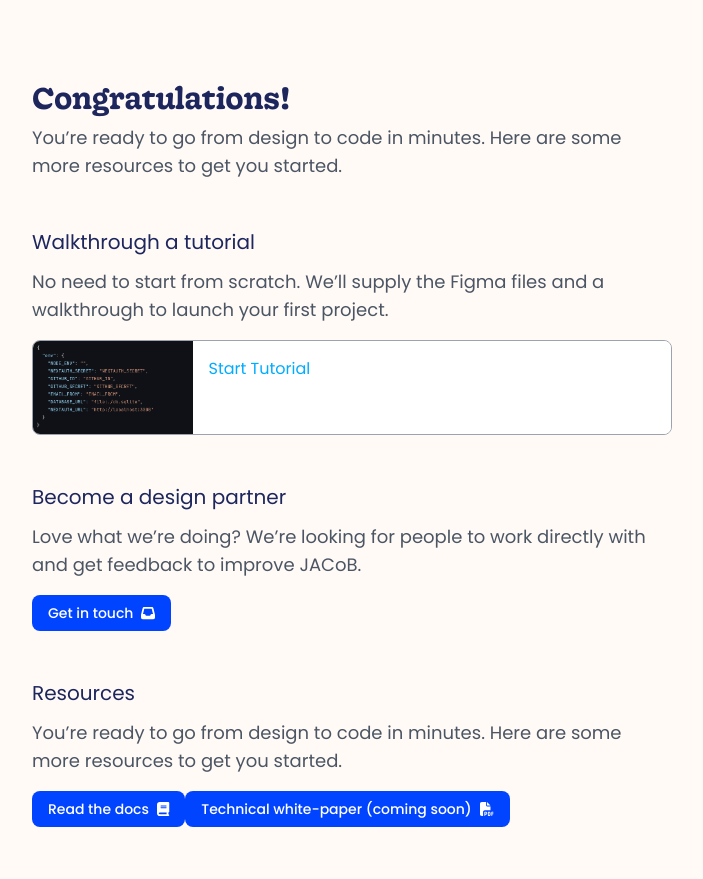
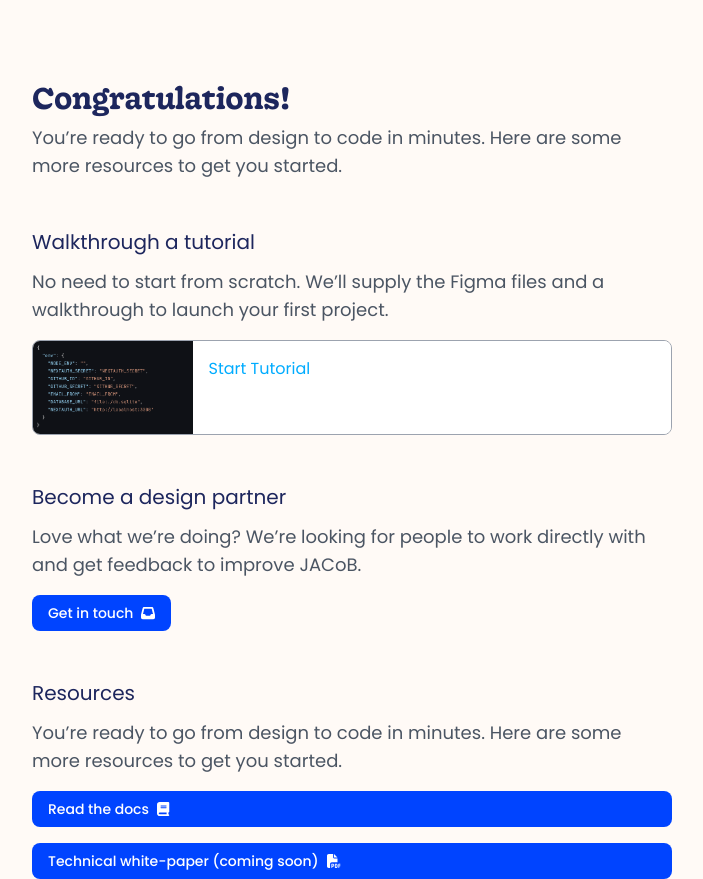
Before and after one commit to PioneerSquareLabs/jacb-ai-website, a Next.js app: page /finished in a window 1280 px wide. Shown: the whole page, without its empty margins (288-991 px from the left). Before the commit the page ends 827 px from the top, so only its background shows below. Built offline with nearby package versions, Linux system fonts and the light colour scheme.

Commit message:
updated buttons

```diff
--- a/src/pages/finished.tsx
+++ b/src/pages/finished.tsx
@@ -68,6 +68,7 @@ function FinishedPage() {
             You’re ready to go from design to code in minutes. Here are some
             more resources to get you started.
           </p>
+          <div className="flex flex-col space-y-4">
             <button
               onClick={handleDocsClick}
               className="inline-flex items-center rounded-lg bg-navy-blue px-4 py-2 text-sm font-medium text-white"
@@ -87,6 +88,7 @@ function FinishedPage() {
           </div>
         </div>
       </div>
+    </div>
   );
 }
 
```
Lines whose indentation alone changed are shown as unchanged.
